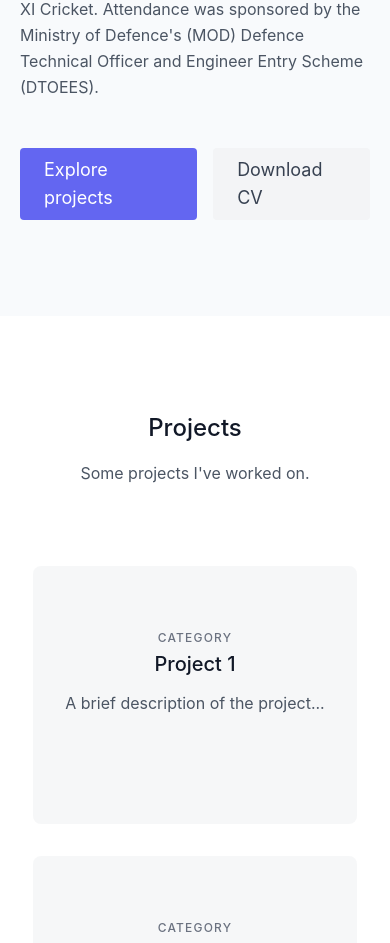
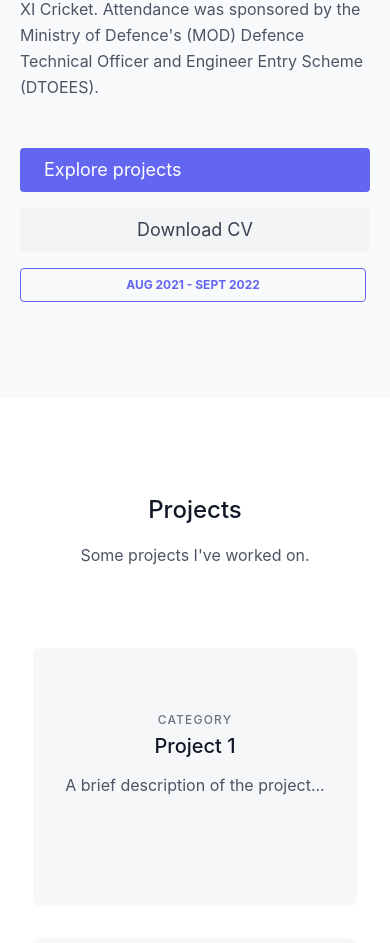
Before and after one commit to benjamin-hutchings/portfolio-website, a React (Create React App) app: page / in a window 390 px wide. Shown: the part 5170-6113 px from the top of the page. Built offline with nearby package versions, Linux system fonts and the light colour scheme.

Commit message:
Update Experience.jsx
Travelling year

```diff
--- a/src/components/Experience.jsx
+++ b/src/components/Experience.jsx
@@ -1,4 +1,4 @@
-import React from "react";
+import React, { useState } from "react";
 import { motion } from "framer-motion";
 import { useInView } from "react-intersection-observer";
 import * as FontAwesomeIcons from "react-icons/fa";
@@ -70,6 +70,8 @@ const Experience = () => {
     }),
   };
 
+  const [showTravel, setShowTravel] = useState(false);
+
   const renderIcon = (iconName) => {
     const IconComponent = FontAwesomeIcons[iconName];
     if (IconComponent) {
@@ -102,7 +104,7 @@ const Experience = () => {
       id="experience"
       className="text-gray-600 body-font min-h-screen bg-slate-50"
     >
-      <div className="container px-5 py-24 mx-auto ">
+      <div className="container px-5 py-24 mx-auto">
         <div className="flex flex-col">
           <div className="h-1 bg-gray-200 rounded overflow-hidden">
             <div className="w-24 h-full bg-indigo-500"></div>
@@ -152,7 +154,7 @@ const Experience = () => {
             ))}
           </motion.div>
         </div>
-        <div className="flex justify-center mt-8">
+        <div className="flex flex-col sm:flex-row justify-center mt-8 space-y-4 sm:space-y-0 sm:space-x-4">
           <motion.a
             href="#projects"
             className="inline-flex items-center text-white bg-indigo-500 border-0 py-2 px-6 focus:outline-none hover:bg-indigo-300 rounded text-lg transition duration-300 ease-in-out transform hover:-translate-y-1 hover:shadow-lg"
@@ -165,7 +167,7 @@ const Experience = () => {
           <motion.a
             href="/cv/example_cv.pdf"
             download="Benjamin_Hutchings_CV.pdf"
-            className="ml-4 inline-flex items-center justify-center text-gray-700 bg-gray-100 border-0 py-2 px-6 focus:outline-none hover:bg-gray-200 rounded text-lg"
+            className="inline-flex items-center justify-center text-gray-700 bg-gray-100 border-0 py-2 px-6 focus:outline-none hover:bg-gray-200 rounded text-lg"
             aria-label="Download CV"
             variants={buttonVariants}
             initial="hidden"
@@ -173,6 +175,35 @@ const Experience = () => {
           >
             Download CV
           </motion.a>
+          <motion.button
+            onMouseEnter={() => setShowTravel(true)}
+            onMouseLeave={() => setShowTravel(false)}
+            className="text-indigo-500 bg-transparent border border-solid border-indigo-500 hover:bg-indigo-500 hover:text-white active:bg-indigo-600 font-bold uppercase text-xs px-4 py-2 rounded outline-none focus:outline-none mr-1 mb-1 ease-linear transition-all"
+            type="button"
+          >
+            Aug 2021 - Sept 2022
+          </motion.button>
+          {showTravel && (
+            <div
+              initial={{ opacity: 0, scale: 0.95 }}
+              animate={{ opacity: 1, scale: 1 }}
+              exit={{ opacity: 0, scale: 0.95 }}
+              transition={{ duration: 0.2 }}
+              className="travel-info absolute right-0 bg-white shadow-lg p-3 mt-2 rounded z-50"
+            >
+              <p className="text-gray-800 text-sm">
+                After graduating, I embraced the opportunity to broaden my
+                horizons through a year of global travel and diverse work
+                experiences. I volunteered on a sheep farm in Iceland, was front
+                of house hospitality services in the French Alps, explored the
+                Philippines through hitchhiking, and "brought the vibe" as a
+                surf camp host in Bali. These experiences enhanced my
+                adaptability, cultural awareness, and ability to thrive in
+                varied and challenging environments, skills I am eager to
+                leverage in my professional career.
+              </p>
+              </div>
+          )}
         </div>
       </div>
     </section>
```
